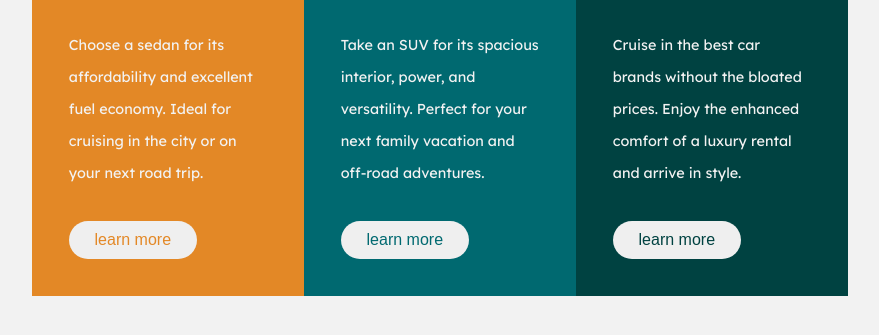
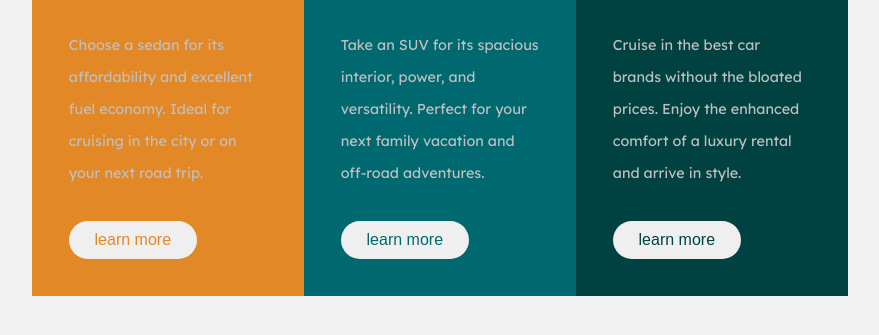
Before and after one commit to sreeramadasuarun/3-column-preview-card-component-main, a plain HTML site: page index.html in a window 1280 px wide. Shown: the part 329-664 px from the top of the page, without its empty margins (200-1079 px from the left). Drawn offline with Linux system fonts and the light colour scheme.

Commit message:
css edited para

```diff
--- a/styles/style.css
+++ b/styles/style.css
@@ -47,6 +47,7 @@
   .luxury-para {
       line-height: 2rem;
       font-size: 0.9rem;
+      color: rgb(191, 191, 191);
   }
 
   .sedans-tittle,
```
